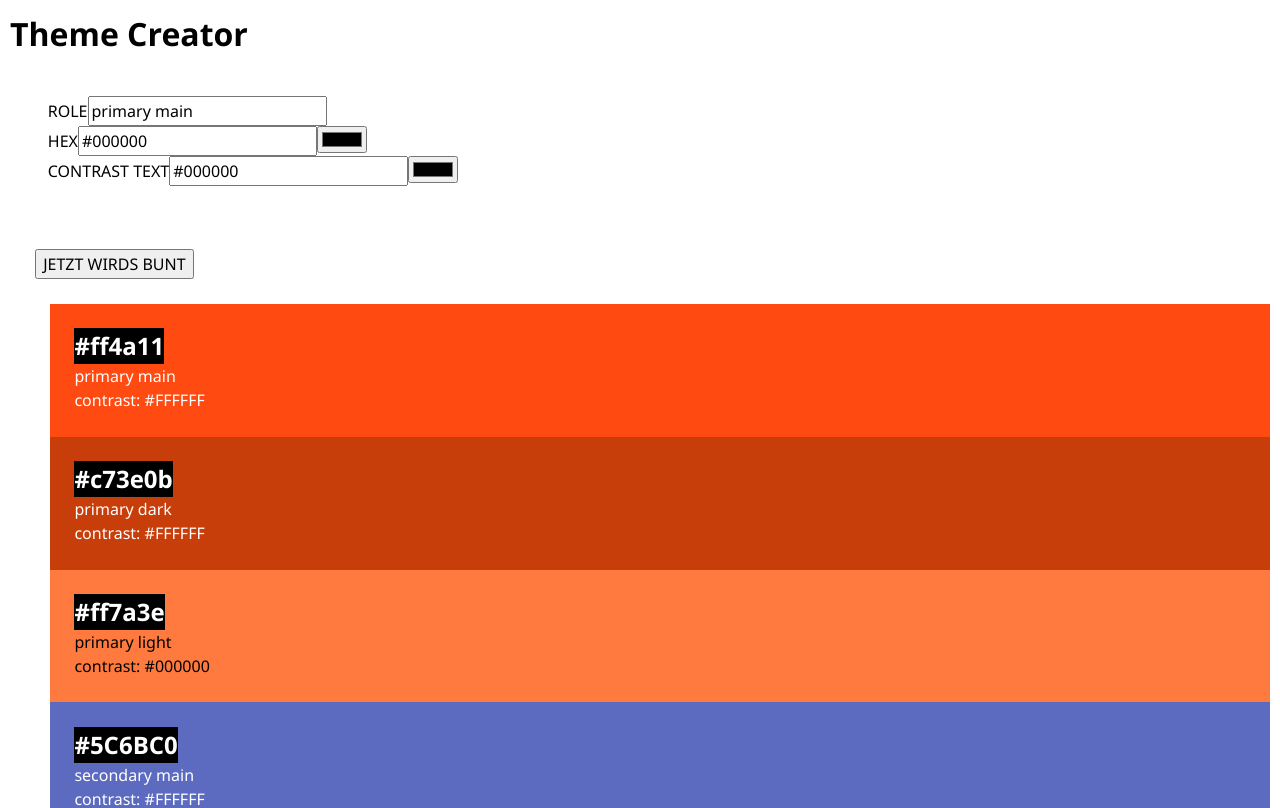
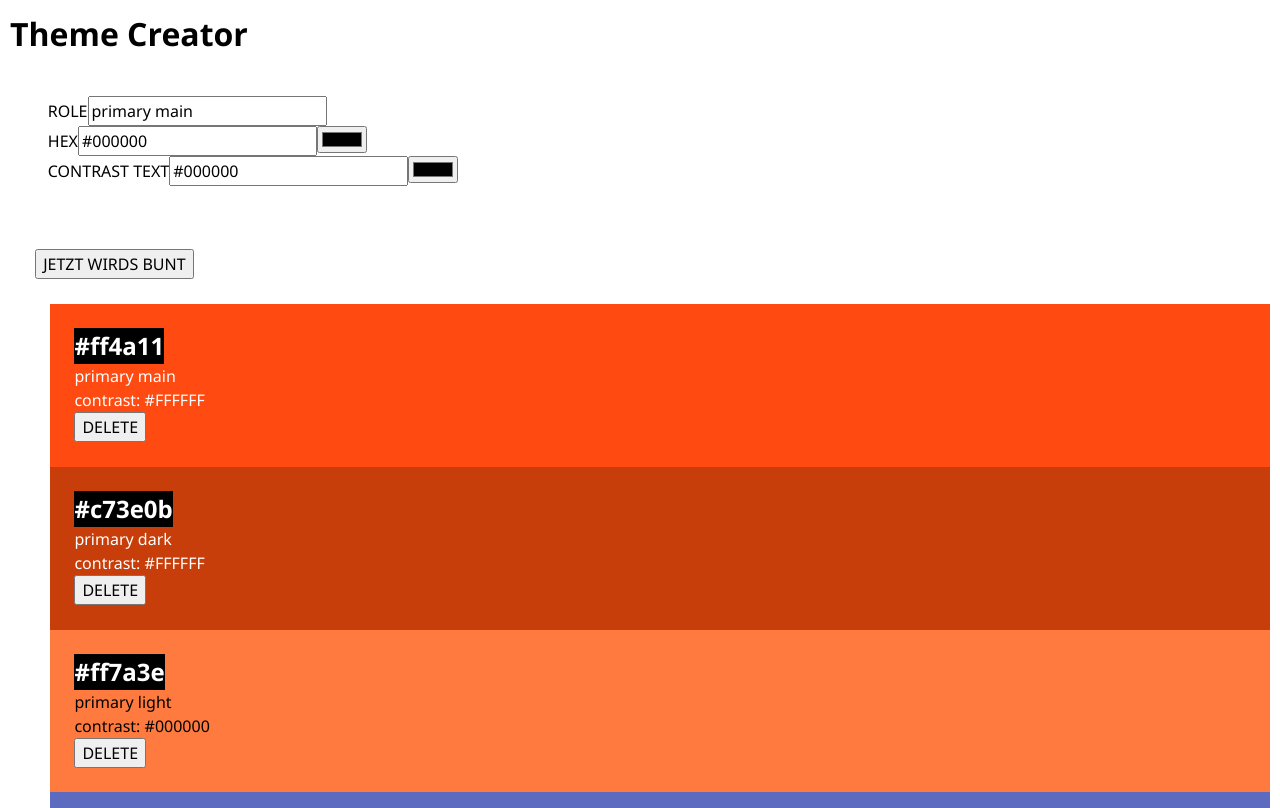
Before and after one commit to hannahboeker/Recap-Project-4, a React (Vite) app: page / in a window 1280 px wide. Shown: the top 808 px of the page. Built offline with nearby package versions, Linux system fonts and the light colour scheme.

Commit message:
delte color form

```diff
--- a/src/App.jsx
+++ b/src/App.jsx
@@ -14,12 +14,22 @@ export default function App() {
     setColorCard([newColorCard, ...colorCards]);
   }
 
+  // Funktion die Karte löscht/ card.id
+  function onDelete(idToDelete) {
+    const notDeletedCards = colorCards.filter(
+      (ColorCards) => ColorCards.id !== idToDelete,
+
+    );
+
+    setColorCard(notDeletedCards);
+  }
+
   return (
     <>
       <h1>Theme Creator</h1>
 
       <ColorForm onSubmit={onSubmit}></ColorForm>
-      <ColorCards colorCards={colorCards}></ColorCards>
+      <ColorCards colorCards={colorCards} onDelete={onDelete}></ColorCards>
     </>
   );
 }
--- a/src/Components/Color/ColorCard.css
+++ b/src/Components/Color/ColorCard.css
@@ -11,3 +11,7 @@
   width: fit-content;
   color: white;
 }
+
+.button__delete:focus {
+  display: none;
+}
--- a/src/Components/Color/ColorCards.jsx
+++ b/src/Components/Color/ColorCards.jsx
@@ -1,6 +1,9 @@
+import { useState } from "react";
 import "./ColorCard.css";
 
-export default function ColorCards({ colorCards }) {
+export default function ColorCards({ colorCards, onDelete }) {
+  const [confirmationId, setConfirmationId] = useState(null);
+
   // hier wird jetzt mit map für jedes Element aus dem Array ein Listen-Element erstellt.
   // ich gebe map () eine variable, die dann durch map mit jedem element des arrays nacheinander gefüllt wird
   // wenn ich auf einzelne eigenschaftenzugreifen will dann mit variablenname.keyname (den keynamen habe ich beim erstellen des Form in Color.Form.jsx vergeben)
@@ -18,8 +21,46 @@ export default function ColorCards({ colorCards }) {
             <p style={{ color: card.contrastText }}>
               contrast: {card.contrastText}
             </p>
+            {/* der braucht ein OnClick bei dem dann eine funktion ausgeführt wird damit die
+            sicherheitsfrage mit neuem Cancel buttom gestellöt wird. Vielleicht if/else */}
+
+            {/* Wenn ich hier drauf klicke wird durch OnClick und State die confirmation Id zur card.id und dann ist bedigung weiter unten true und die Button werden angezeigt.
+            Dieser Button wird dann nicht mehr angeziegt weil bedigung flasch */}
+            {confirmationId !== card.id && (
+              <>
+                <button
+                  className="button__delete"
+                  type="button"
+                  onClick={() => setConfirmationId(card.id)}
+                >
+                  DELETE
+                </button>
+              </>
+            )}
+            {/* kann ich react einfach mit {...javascript...} hinzufügen */}
+            {confirmationId == card.id && (
+              <>
+                <p>Really delete?</p>
+                {/* bei cancel wird id auf null gesetzt, also wir nix gelöscht */}
+                <button type="button" onClick={() => setConfirmationId(null)}>
+                  CANCEL
+                </button>
+                {/* bei cancel wird onDelet Funktion, die oben als Parameter hinzugefügt word, ausgeführt.
+                Auf card.id habe ich zugrieff weil das hier ja alles im map stattfindet. card.id wird hier als Argument
+                an die Funktion in App übergeben und füllt dort den Paramter idToDelete */}
+                <button type="button" onClick={() => onDelete(card.id)}>
+                  DELETE
+                </button>
+              </>
+            )}
           </li>
         ))}
+
+        {colorCards.length === 0 && (
+          <>
+            <p>Gar nichts los hier. Ertsell mal ne Karte!</p>
+          </>
+        )}
       </ul>
     </>
   );
--- a/src/Components/Color/ColorInput.jsx
+++ b/src/Components/Color/ColorInput.jsx
@@ -4,9 +4,8 @@ import { useState } from "react";
 //  so das beide synchronisiert sind egal welcher geändert wird.
 
 export default function ColorInput({ id, defaultValue }) {
-
   // 1. UseState für newcolor, damit veränderte farbe gespeichert wird. Initialwert = default wert.
- const [newColor, setNewColor] = useState(defaultValue);
+  const [newColor, setNewColor] = useState(defaultValue);
 
   // 2. Funktion die bei event onChange ansgeführt wird // Browser übergibt funktion immer als Argument. Event in Klammern hier al Platzhalter Parameter.
   function synchronizeColorInput(event) {
@@ -20,7 +19,6 @@ export default function ColorInput({ id, defaultValue }) {
         name={id}
         id={id}
         value={newColor}
-
         // 3.onchange event für beide inputs. Bei Veränderung, führe diese Funktion aus.
         onChange={synchronizeColorInput}
       />
```
